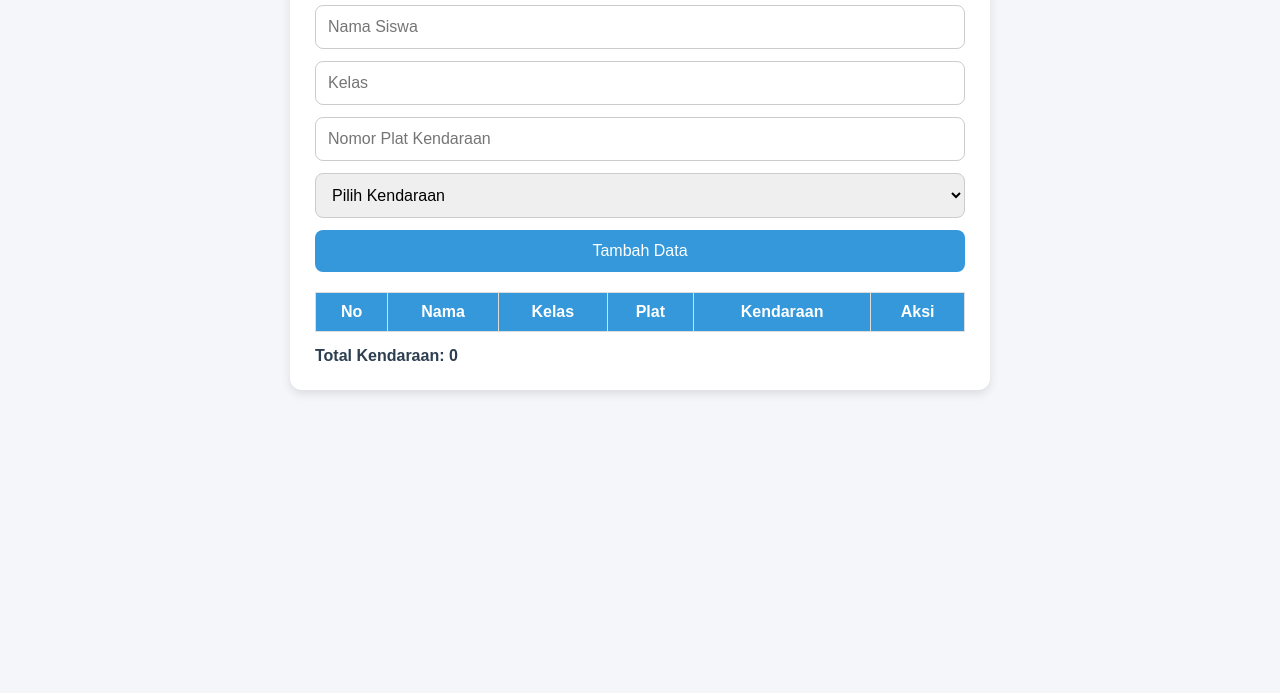
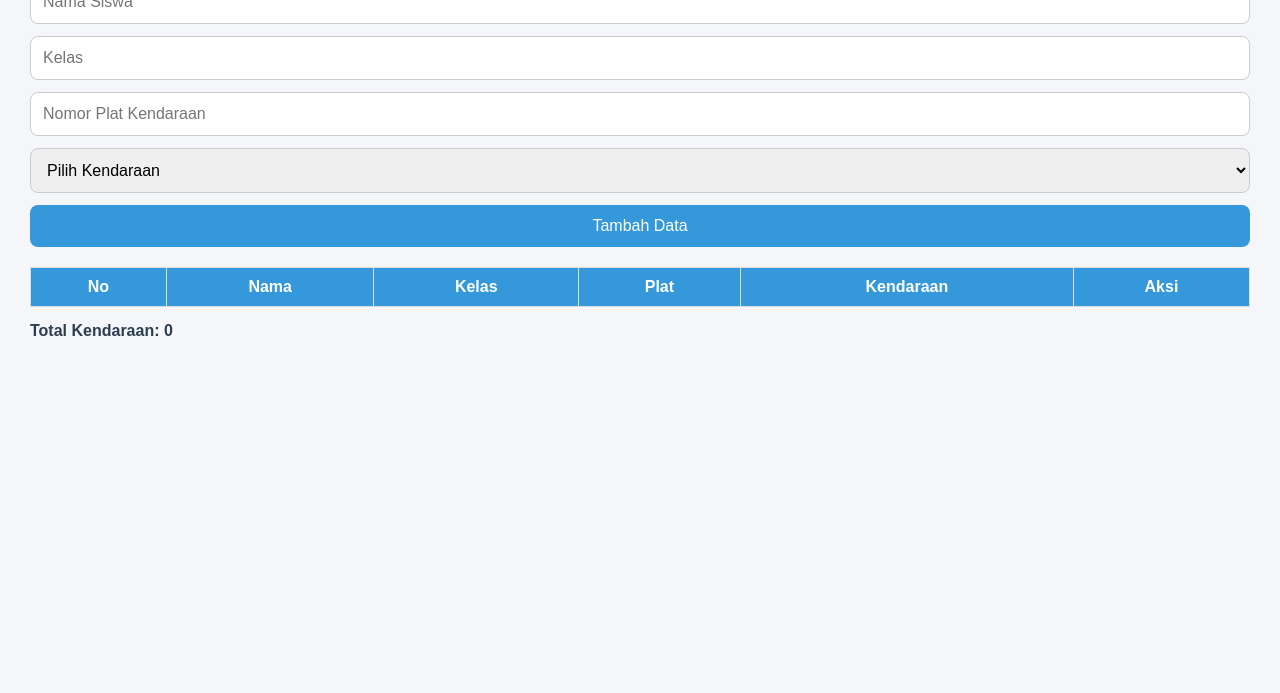
Before and after one commit to chalvinkurniawanb-png/sistemparkir, a plain HTML site: page index.html in a window 1280 px wide. Shown: the part 107-800 px from the top of the page. Drawn offline with Linux system fonts and the light colour scheme.

Commit message:
Update style.css

```diff
--- a/style.css
+++ b/style.css
@@ -10,14 +10,7 @@ body{
   padding: 30px;
 }
 
-.container{
-  max-width: 700px;
-  margin: auto;
-  background: white;
-  padding: 25px;
-  border-radius: 12px;
-  box-shadow: 0 4px 10px rgba(0,0,0,0.1);
-}
+
 
 h1{
   text-align: center;
```
